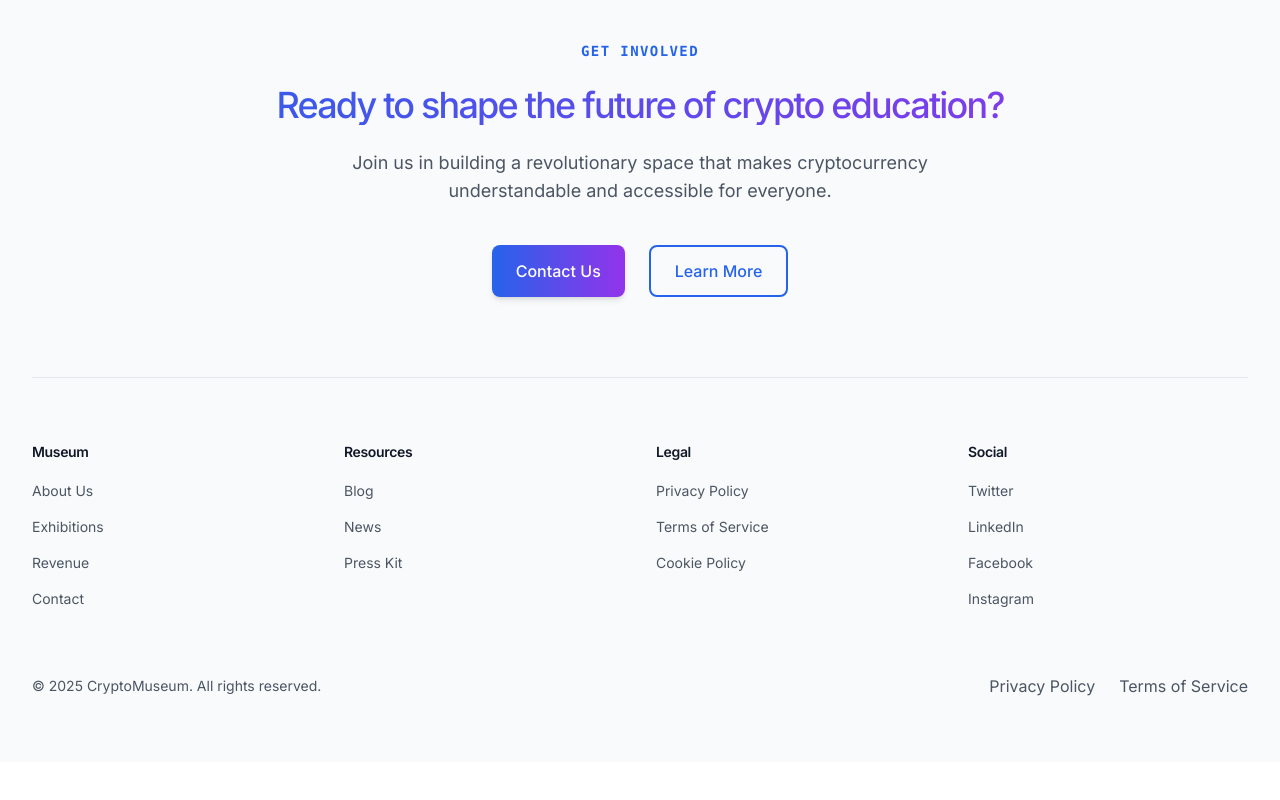
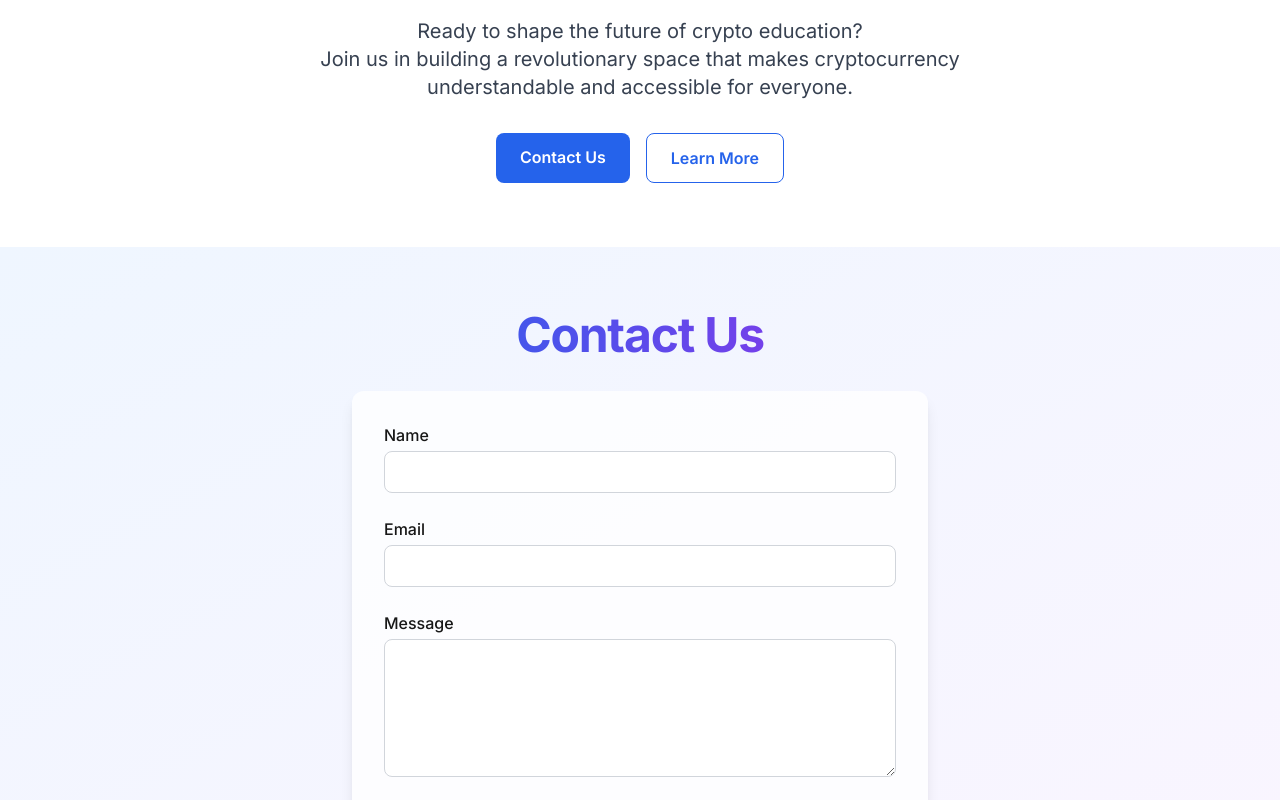
Before and after one commit to YelllowSunray/LucasCryptoMuseumProposal, a Next.js app: page / in a window 1280 px wide. Shown: the part 9680-10480 px from the top of the page. Before the commit the page ends 10442 px from the top, so only its background shows below. Built offline with nearby package versions, Linux system fonts and the light colour scheme.

Commit message:
Shithead

```diff
--- a/src/app/page.tsx
+++ b/src/app/page.tsx
@@ -8,6 +8,7 @@ import { TestimonialGrid } from "@/components/Testimonials";
 import { AnimatedNumber } from "@/components/AnimatedNumber";
 import { PlusGrid } from "@/components/PlusGrid";
 import Link from 'next/link'
+import { useState } from "react";
 
 // Helper function to format numbers
 const formatNumber = (value: number): string => {
@@ -945,7 +946,32 @@ export default function Home() {
         </div>
       </section>
 
+      {/* Get Involved Section */}
+      <section className="section-padding bg-white dark:bg-gray-900">
+        <div className="container max-w-2xl mx-auto text-center">
+          <h2 className="text-3xl md:text-4xl font-bold mb-4 bg-clip-text text-transparent bg-gradient-to-r from-blue-600 to-purple-600">
+            Get Involved
+          </h2>
+          <p className="text-lg md:text-xl text-gray-700 dark:text-gray-300 mb-8">
+            Ready to shape the future of crypto education?<br/>
+            Join us in building a revolutionary space that makes cryptocurrency understandable and accessible for everyone.
+          </p>
+          <div className="flex flex-col sm:flex-row gap-4 justify-center">
+            <a href="#contact" className="inline-block px-6 py-3 rounded-lg bg-blue-600 text-white font-semibold hover:bg-blue-700 transition-colors">Contact Us</a>
+            <a href="#about" className="inline-block px-6 py-3 rounded-lg bg-white text-blue-600 border border-blue-600 font-semibold hover:bg-blue-50 dark:bg-gray-900 dark:hover:bg-gray-800 transition-colors">Learn More</a>
+          </div>
+        </div>
+      </section>
+
       {/* Contact Section */}
+      <section id="contact" className="section-padding bg-gradient-to-br from-blue-50 to-purple-50 dark:from-blue-900/20 dark:to-purple-900/20">
+        <div className="container max-w-xl mx-auto">
+          <h2 className="text-center mb-8 bg-clip-text text-transparent bg-gradient-to-r from-blue-600 to-purple-600">
+            Contact Us
+          </h2>
+          <ContactForm />
+        </div>
+      </section>
       {/* Footer */}
       <footer className="py-8 px-4 bg-gray-900 text-white">
         <div className="container">
@@ -956,3 +982,41 @@ export default function Home() {
     </div>
   );
 }
+
+function ContactForm() {
+  const [submitted, setSubmitted] = useState(false);
+
+  if (submitted) {
+    return (
+      <div className="bg-green-100 dark:bg-green-900/30 text-green-800 dark:text-green-200 p-6 rounded-xl text-center shadow-lg">
+        <h3 className="text-2xl font-semibold mb-2">Thank you!</h3>
+        <p>Your message has been sent. We'll get back to you soon.</p>
+      </div>
+    );
+  }
+
+  return (
+    <form
+      action="https://formspree.io/f/mvgqkzdo"
+      method="POST"
+      className="space-y-6 bg-white/80 dark:bg-gray-900/80 p-8 rounded-xl shadow-lg"
+      onSubmit={e => {
+        setTimeout(() => setSubmitted(true), 100); // Simulate instant feedback
+      }}
+    >
+      <div>
+        <label htmlFor="name" className="block font-medium mb-1">Name</label>
+        <input type="text" id="name" name="name" required className="w-full px-4 py-2 rounded-lg border border-gray-300 dark:border-gray-700 bg-white dark:bg-gray-800 focus:outline-none focus:ring-2 focus:ring-blue-500" />
+      </div>
+      <div>
+        <label htmlFor="email" className="block font-medium mb-1">Email</label>
+        <input type="email" id="email" name="email" required className="w-full px-4 py-2 rounded-lg border border-gray-300 dark:border-gray-700 bg-white dark:bg-gray-800 focus:outline-none focus:ring-2 focus:ring-blue-500" />
+      </div>
+      <div>
+        <label htmlFor="message" className="block font-medium mb-1">Message</label>
+        <textarea id="message" name="message" required rows={5} className="w-full px-4 py-2 rounded-lg border border-gray-300 dark:border-gray-700 bg-white dark:bg-gray-800 focus:outline-none focus:ring-2 focus:ring-blue-500"></textarea>
+      </div>
+      <button type="submit" className="w-full py-3 rounded-lg bg-blue-600 text-white font-semibold hover:bg-blue-700 transition-colors">Send Message</button>
+    </form>
+  );
+}
```
